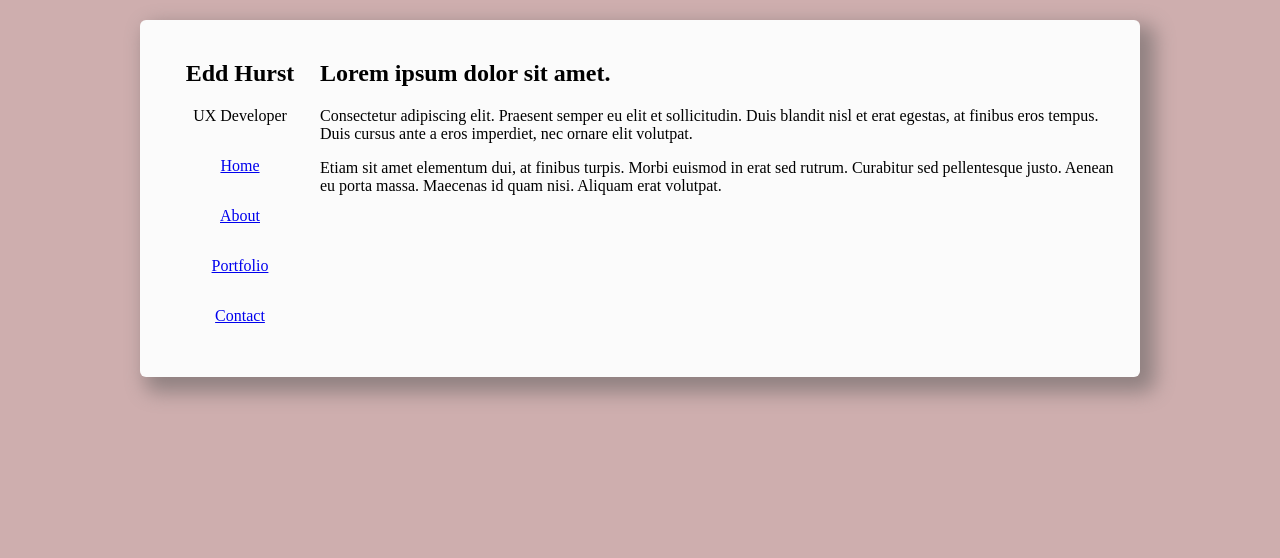
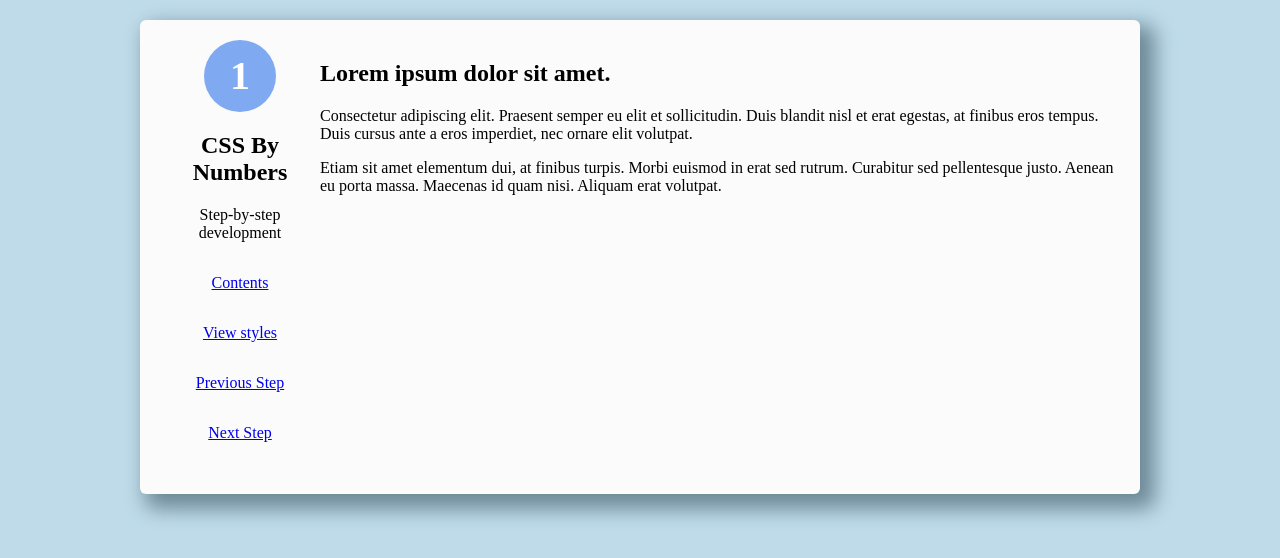
Before and after one commit to cssbynumbers/cssbynumbers.github.io, a plain HTML site: page index.html in a window 1280 px wide. Drawn offline with Linux system fonts and the light colour scheme.

Commit message:
Add step indicator

```diff
--- a/assets/css/styles.css
+++ b/assets/css/styles.css
@@ -1,5 +1,5 @@
 body {
-  background-color: #ceaeae;
+  background-color: #bfdbe9;
   margin: 0;
   padding: 20px;
 }
@@ -7,7 +7,7 @@ body {
 .portfolio-card {
   background-color: #fbfbfb;
   border-radius: 6px;
-  box-shadow: 10px 10px 20px 5px #908181;
+  box-shadow: 10px 10px 20px 5px #6e8a98;
   display: flex;
   padding: 20px;
   margin: 0 auto;
@@ -20,6 +20,20 @@ body {
 
 header {
   text-align: center;
+}
+
+.current-step {
+  background-color: #7fa9f0;
+  border-radius: 50%;
+  color: white;
+  display: block;
+  font-size: 2.5rem;
+  font-weight: 800;
+  height: 2.5rem;
+  line-height: 2.5rem;
+  margin: 0 auto;
+  padding: 1rem;
+  width: 2.5rem;
 }
 
 nav ul {
--- a/index.html
+++ b/index.html
@@ -2,21 +2,22 @@
 <html lang="en">
   <head>
     <link rel="stylesheet" type="text/css" href="./assets/css/styles.css">
-    <title>Edd Hurst - CSS By Numbers</title>
+    <title>CSS By Numbers - A step-by-step development run through</title>
   </head>
   <body>
     <div class="portfolio-card">
       <section class="portfolio-links">
         <header>
-          <h1 class="name">Edd Hurst</h1>
-          <span class="job-title">UX Developer</span>
+          <span class="current-step">1</span>
+          <h1 class="name">CSS By Numbers</h1>
+          <span class="job-title">Step-by-step development</span>
         </header>
         <nav>
           <ul>
-            <li><a href="#" title="Homepage">Home</a></li>
-            <li><a href="#" title="About Edd">About</a></li>
-            <li><a href="#" title="Portfolio">Portfolio</a></li>
-            <li><a href="#" title="Contact">Contact</a></li>
+            <li><a href="#" title="Homepage">Contents</a></li>
+            <li><a href="#" title="Contact">View styles</a></li>
+            <li><a href="#" title="About Edd">Previous Step</a></li>
+            <li><a href="#" title="Portfolio">Next Step</a></li>
           </ul>
         </nav>
       </section>
```
